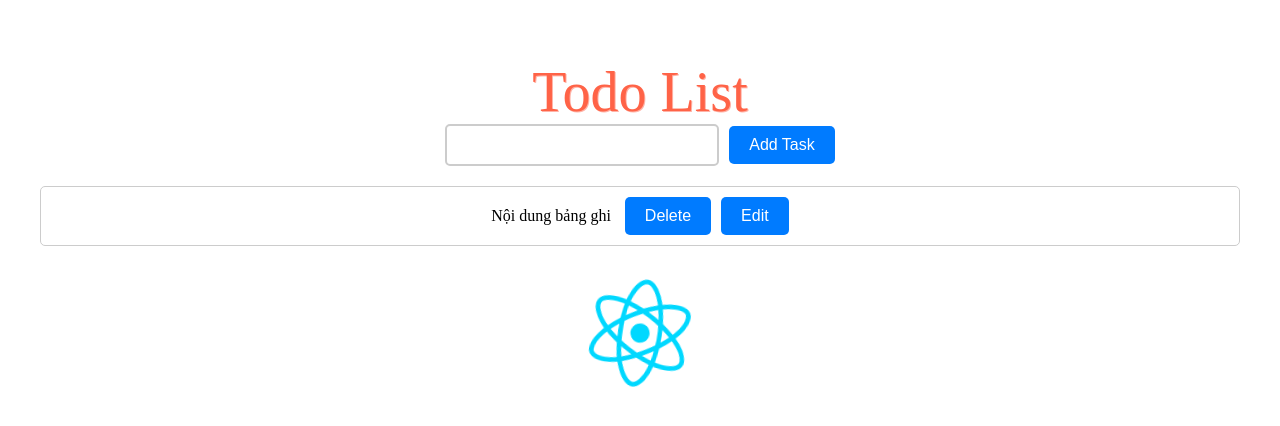
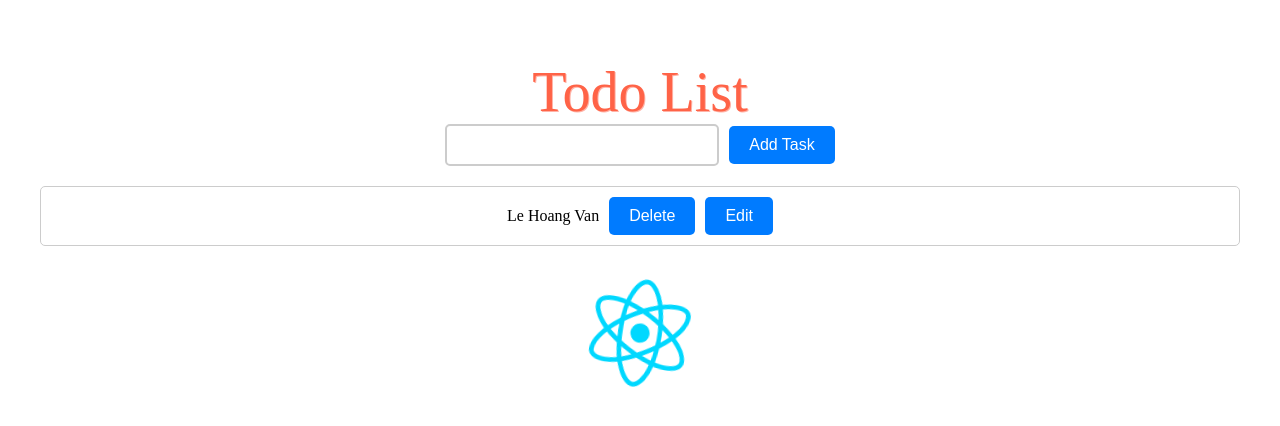
Before and after one commit to lehoangvanwangzan/01-react-vite-vanlh-starter-master, a React (Vite) app: page / in a window 1280 px wide. Shown: the top 426 px of the page. Built offline with nearby package versions, Linux system fonts and the light colour scheme.

Commit message:
learn video 34

```diff
--- a/src/App.jsx
+++ b/src/App.jsx
@@ -5,11 +5,23 @@ import TodoNew from './components/todo/TodoNew'
 import TodoData from './components/todo/TodoData'
 
 const App = () => {
+  const hoidanit = "Le Hoang Van";
+  const age = 20;
+  const data = {
+    name: "Van",
+    age: 20,
+    address: "Can Tho",
+    Country: "Vietnam"
+  }
   return (
     <div className="todo-container">
       <div className="todo-title"> Todo List</div>
       <TodoNew />
-      <TodoData />
+      <TodoData
+        name={hoidanit}
+        age={age}
+        data={data}
+      />
       <div className="todo-image">
         <img src={reactLogo} className="logo" />
       </div>
--- a/src/components/todo/TodoData.jsx
+++ b/src/components/todo/TodoData.jsx
@@ -1,8 +1,16 @@
-const TodoData = () => {
+const TodoData = (props) => {
+    //props là một opject{}
+    const { name, age, data } = props;
+    // const name = props.name;
+    // const age = props.age;
+    // const Country = props.data.Country;
+    // const data = props.data;
+    console.log("Check props:", props);
     return (
         <div className='todo-data'>
             <div className='todo-item'>
-                <span>Nội dung bảng ghi </span>
+                <span>{name}</span>
+                {/* <span> {props.name}</span> */}
                 <button> Delete</button>
                 <button> Edit</button>
             </div>
```
